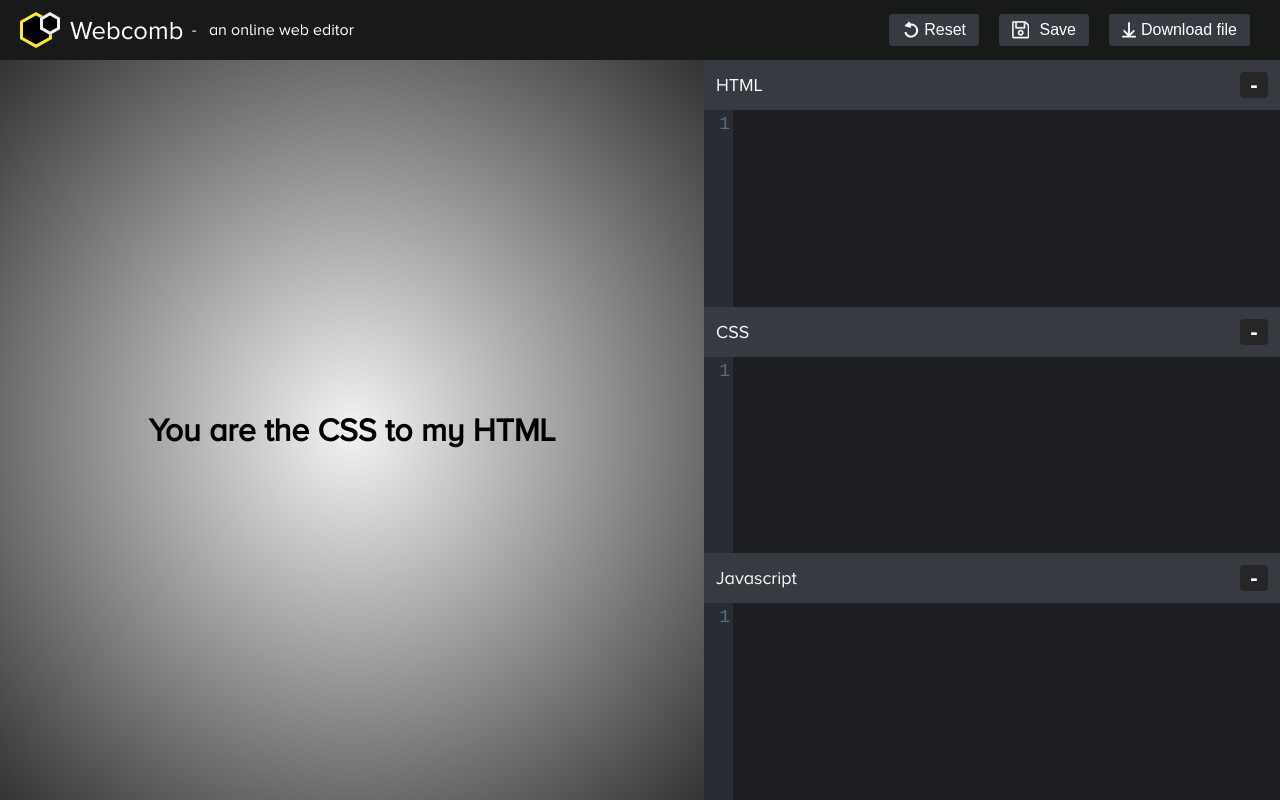
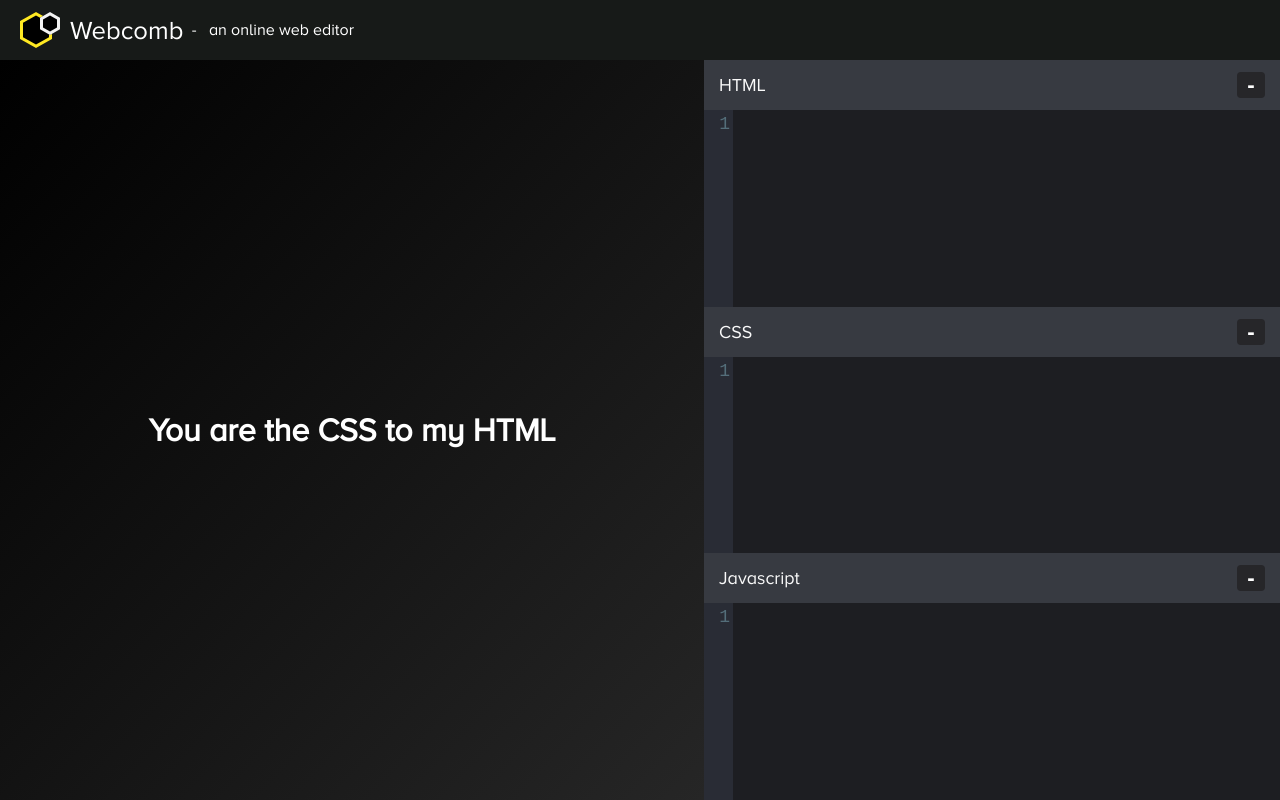
Before and after one commit to ncs-jss/Webcomb, a React (Create React App) app: page / in a window 1280 px wide. Built offline with nearby package versions, Linux system fonts and the light colour scheme.

Commit message:
style and click events changes

```diff
--- a/src/App.css
+++ b/src/App.css
@@ -107,7 +107,7 @@ svg {
   display: flex;
   align-items: center;
   justify-content: space-between;
-  padding: 12px;
+  padding: 12px 15px;
   color: #fafafa;
   background-color: #373a41;
 }
@@ -147,10 +147,11 @@ svg {
 .default-window {
   flex-grow: 1;
   overflow: hidden;
-  background: radial-gradient(#f3f3f3, #333333);
+  background: linear-gradient(to bottom right, #000000, #262626);
   display: flex;
   justify-content: center;
   align-items: center;
+  color: white;
 }
 
 .display-window {
--- a/src/App.js
+++ b/src/App.js
@@ -56,7 +56,7 @@ const App = () => {
 
   return (
     <div className="App">
-      <Navbar reset={reset} save={saveToLocalStorage} />
+      <Navbar reset={reset} save={saveToLocalStorage} view={view} html={html} />
       <div className="main">
         {html === ""
           ? <DefaultWindow />
--- a/src/components/CodeEditor.js
+++ b/src/components/CodeEditor.js
@@ -38,11 +38,17 @@ const CodeEditor = ({
       className="code-editor"
       style={minimisedEditor ? { height: "55px", overflow: "initial" } : null}
     >
-      <div className="editor-header">
+      <div
+        className="editor-header"
+        onClick={minimisedEditor ? resizeEditor : null}
+      >
         <span>
           {langName}
         </span>
-        <button className="editor-resize-button" onClick={resizeEditor}>
+        <button
+          className="editor-resize-button"
+          onClick={minimisedEditor ? null : resizeEditor}
+        >
           {minimisedEditor ? "+" : "-"}
         </button>
       </div>
--- a/src/components/Navbar.js
+++ b/src/components/Navbar.js
@@ -3,7 +3,7 @@ import React from "react";
 import FuntionButton from "./FuntionButton";
 import { downloadFile } from "./downloadFile";
 
-const Navbar = ({ reset, save }) => {
+const Navbar = ({ reset, save, view, html }) => {
   return (
     <div className="navbar">
       <div className="logo">
@@ -38,8 +38,9 @@ const Navbar = ({ reset, save }) => {
           Webcomb <span>&nbsp; - &nbsp; an online web editor</span>
         </p>
       </div>
-      <div className="buttons">
-        <FuntionButton
+      <div className="buttons" style={html === "" ? { display: "none" } : null}>
+        {!view
+          ? <FuntionButton
               children={
                 <div style={{ display: "flex", alignItems: "center" }}>
                   <svg
@@ -68,6 +69,7 @@ const Navbar = ({ reset, save }) => {
               }
               onClick={reset}
             />
+          : null}
         <FuntionButton
           children={
             <div style={{ display: "flex", alignItems: "center" }}>
```
Lines whose indentation alone changed are shown as unchanged.
